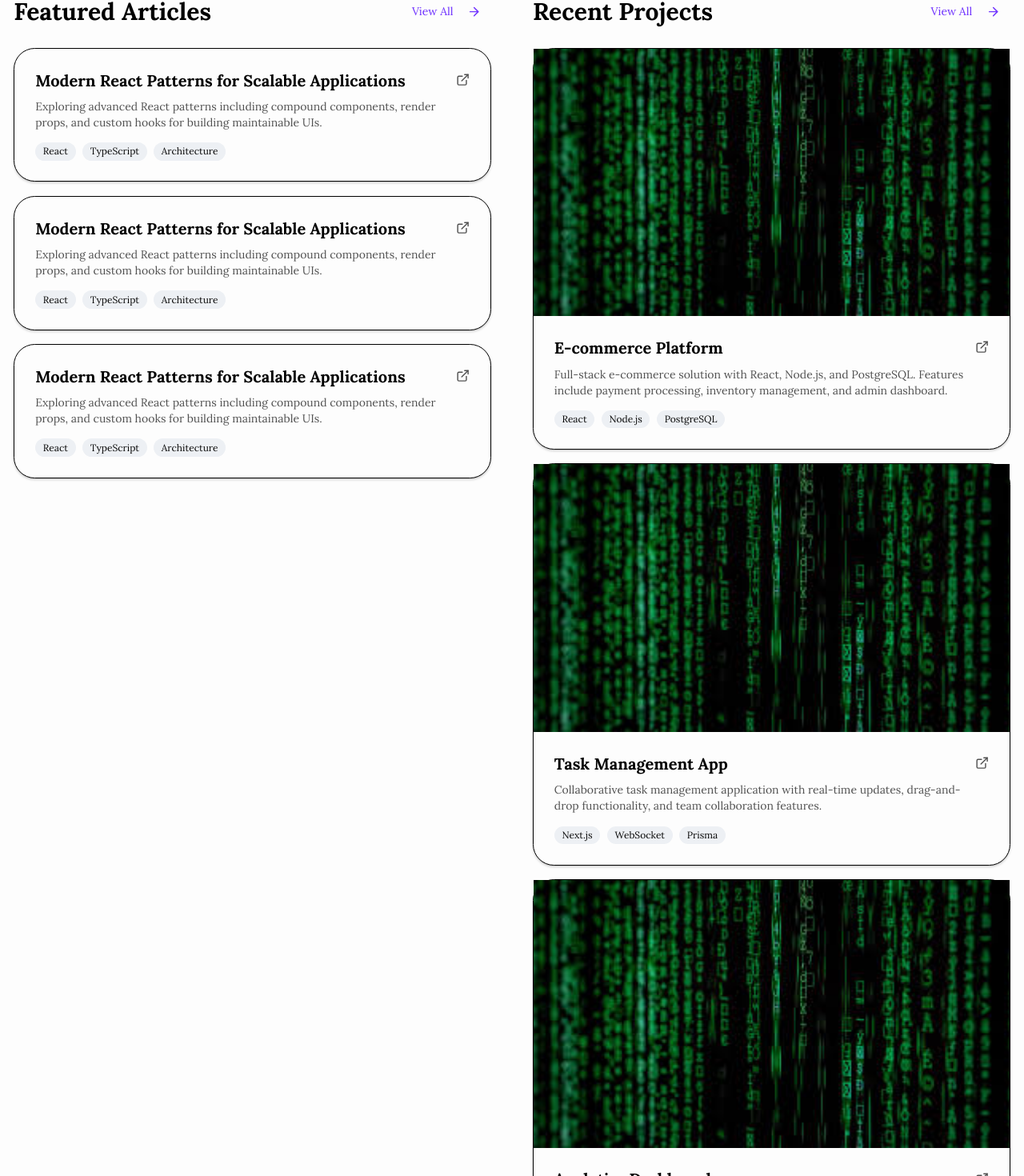
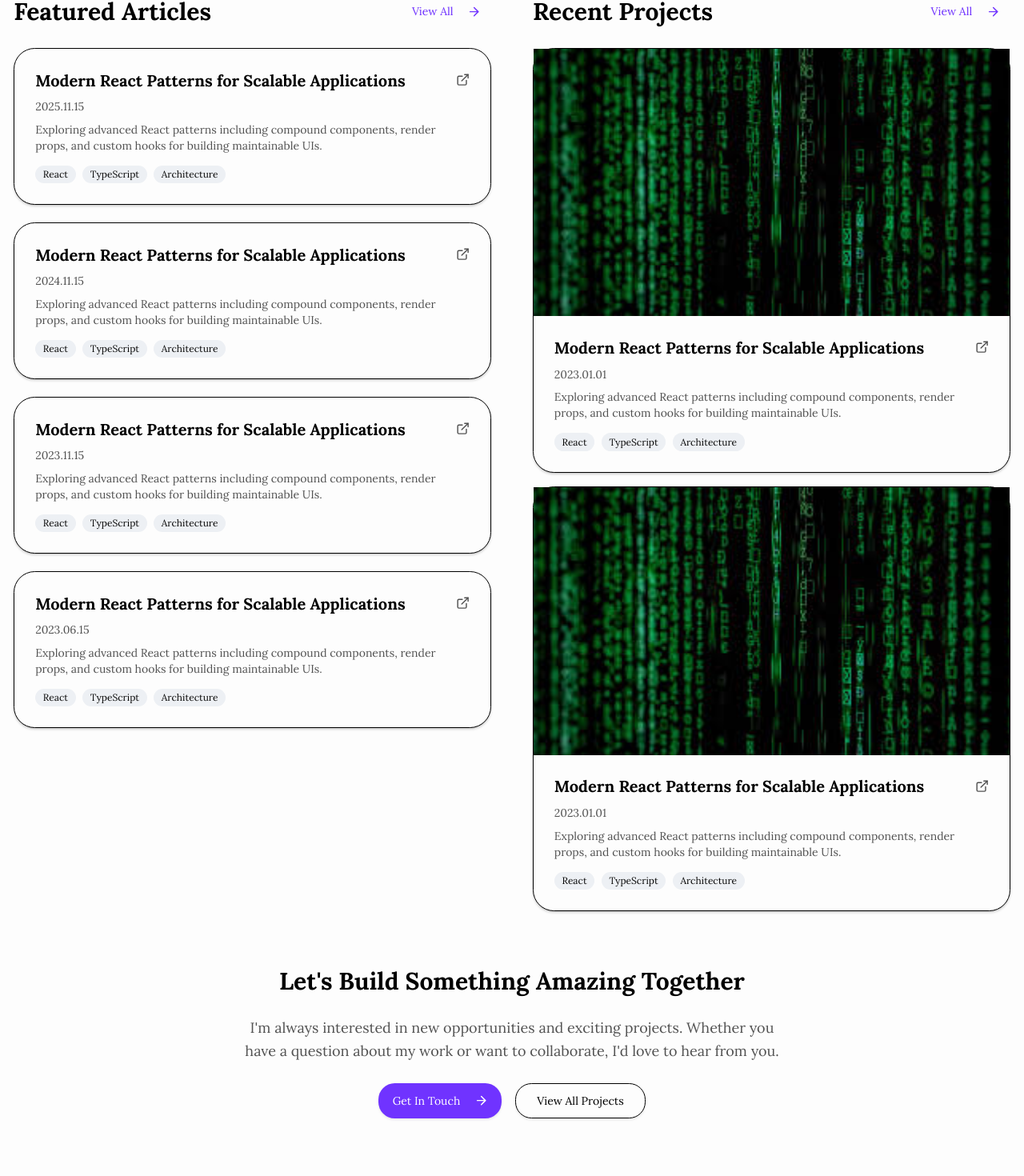
Before and after one commit to majkser/mikolaj-kowalski-dev, a Next.js app: page / in a window 1280 px wide. Shown: the part 857-2327 px from the top of the page at 80% size. Built offline with nearby package versions, Linux system fonts and the light colour scheme.

Commit message:
feat: made articles and projects on main page dynamic

```diff
--- a/src/app/projects/page.tsx
+++ b/src/app/projects/page.tsx
@@ -1,5 +1,4 @@
 import ProjectCard from '@/components/projectCard';
-import codeImage from '../../../public/code.jpeg';
 import { getAllProjects } from '@/utils/getAllProjects';
 
 export default function ProjectsPage() {
--- a/src/components/landing/FeaturedArticles.tsx
+++ b/src/components/landing/FeaturedArticles.tsx
@@ -2,8 +2,13 @@ import { Button } from '@/components/ui/button';
 import ArticleCard from '@/components/articleCard';
 import { ArrowRight } from 'lucide-react';
 import Link from 'next/link';
+import { getAllArticles } from '../../utils/getAllArticles';
 
 export default function FeaturedArticles() {
+  const allArticles = getAllArticles();
+
+  //limit to the 5 articles displayed on the main page
+  const articles = allArticles.slice(0, 5);
   return (
     <section className="space-y-6">
       <div className="flex items-center justify-between">
@@ -17,25 +22,17 @@ export default function FeaturedArticles() {
           </Link>
         </Button>
       </div>
-      <div className="space-y-4">
-        <ArticleCard
-          href="/articles/modern-react-patterns"
-          title="Modern React Patterns for Scalable Applications"
-          description="Exploring advanced React patterns including compound components, render props, and custom hooks for building maintainable UIs."
-          tags={['React', 'TypeScript', 'Architecture']}
-        />
-        <ArticleCard
-          href="/articles/modern-react-patterns"
-          title="Modern React Patterns for Scalable Applications"
-          description="Exploring advanced React patterns including compound components, render props, and custom hooks for building maintainable UIs."
-          tags={['React', 'TypeScript', 'Architecture']}
-        />
-        <ArticleCard
-          href="/articles/modern-react-patterns"
-          title="Modern React Patterns for Scalable Applications"
-          description="Exploring advanced React patterns including compound components, render props, and custom hooks for building maintainable UIs."
-          tags={['React', 'TypeScript', 'Architecture']}
-        />
+      <div className="space-y-5">
+        {articles.map((article) => (
+          <ArticleCard
+            key={article.slug}
+            href={`/articles/${article.slug}`}
+            title={article.title}
+            description={article.description}
+            tags={article.tags}
+            date={article.date}
+          />
+        ))}
       </div>
     </section>
   );
--- a/src/components/landing/RecentProjects.tsx
+++ b/src/components/landing/RecentProjects.tsx
@@ -2,9 +2,13 @@ import { Button } from '@/components/ui/button';
 import { ArrowRight } from 'lucide-react';
 import ProjectCard from '@/components/projectCard';
 import Link from 'next/link';
-import codeImage from '../../../public/code.jpeg';
+import { getAllProjects } from '../../utils/getAllProjects';
 
 export default function RecentProjects() {
+  const allProjects = getAllProjects();
+
+  //limit to the 2 projects displayed on the main page
+  const projects = allProjects.slice(0, 2);
   return (
     <section className="space-y-6">
       <div className="flex items-center justify-between">
@@ -17,27 +21,17 @@ export default function RecentProjects() {
         </Button>
       </div>
       <div className="space-y-4">
-        <ProjectCard
-          href="/projects/ecommerce-platform"
-          title="E-commerce Platform"
-          description="Full-stack e-commerce solution with React, Node.js, and PostgreSQL. Features include payment processing, inventory management, and admin dashboard."
-          tags={['React', 'Node.js', 'PostgreSQL']}
-          image={codeImage}
-        />
-        <ProjectCard
-          href="/projects/task-management"
-          title="Task Management App"
-          description="Collaborative task management application with real-time updates, drag-and-drop functionality, and team collaboration features."
-          tags={['Next.js', 'WebSocket', 'Prisma']}
-          image={codeImage}
-        />
-        <ProjectCard
-          href="/projects/analytics-dashboard"
-          title="Analytics Dashboard"
-          description="Real-time analytics dashboard with interactive charts, data visualization, and customizable reporting features."
-          tags={['Vue.js', 'D3.js', 'MongoDB']}
-          image={codeImage}
-        />
+        {projects.map((project) => (
+          <ProjectCard
+            key={project.slug}
+            href={`/projects/${project.slug}`}
+            title={project.title}
+            description={project.description}
+            tags={project.tags}
+            image={`/${project.image}`}
+            date="2023.01.01"
+          />
+        ))}
       </div>
     </section>
   );
```
